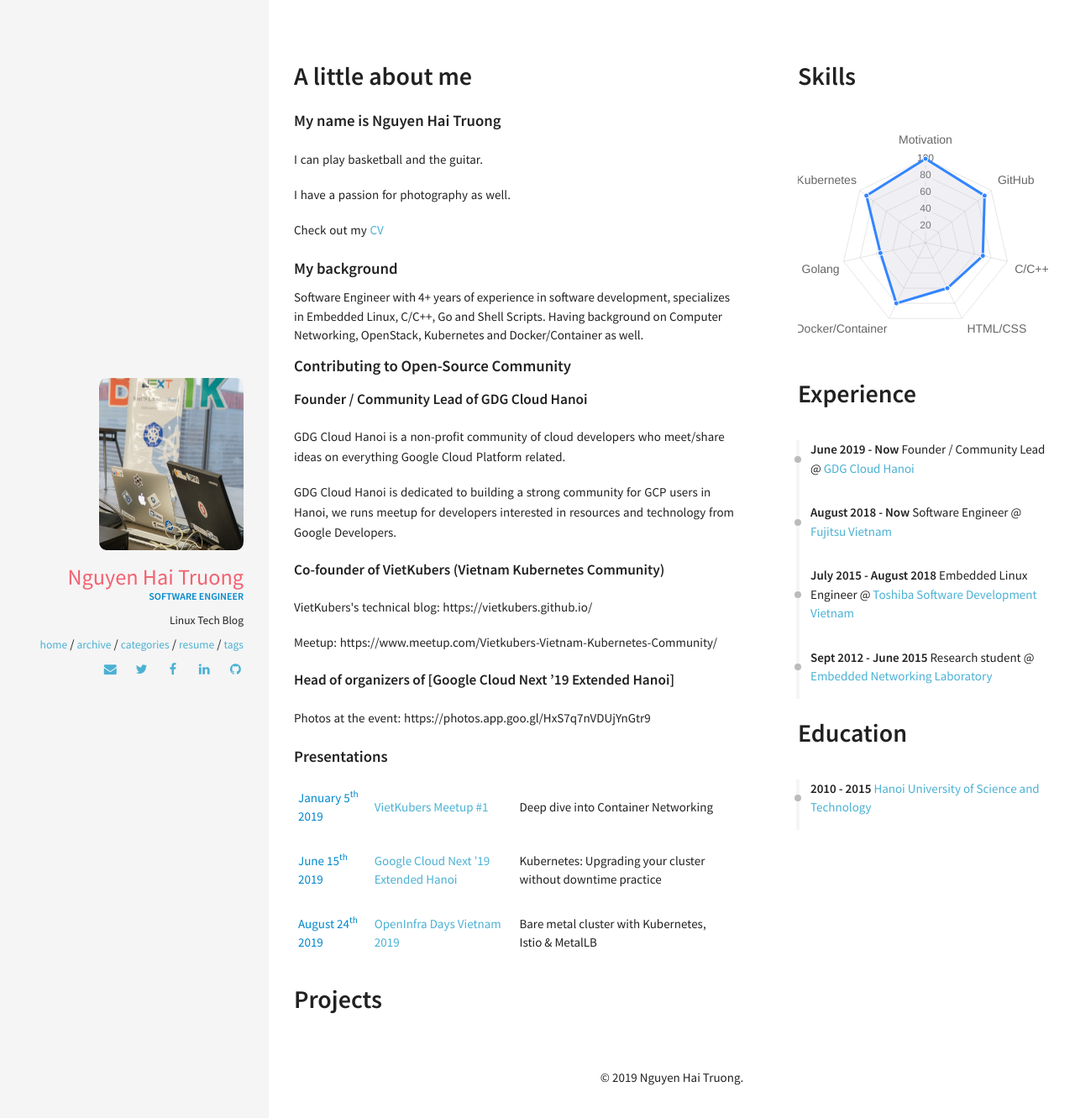
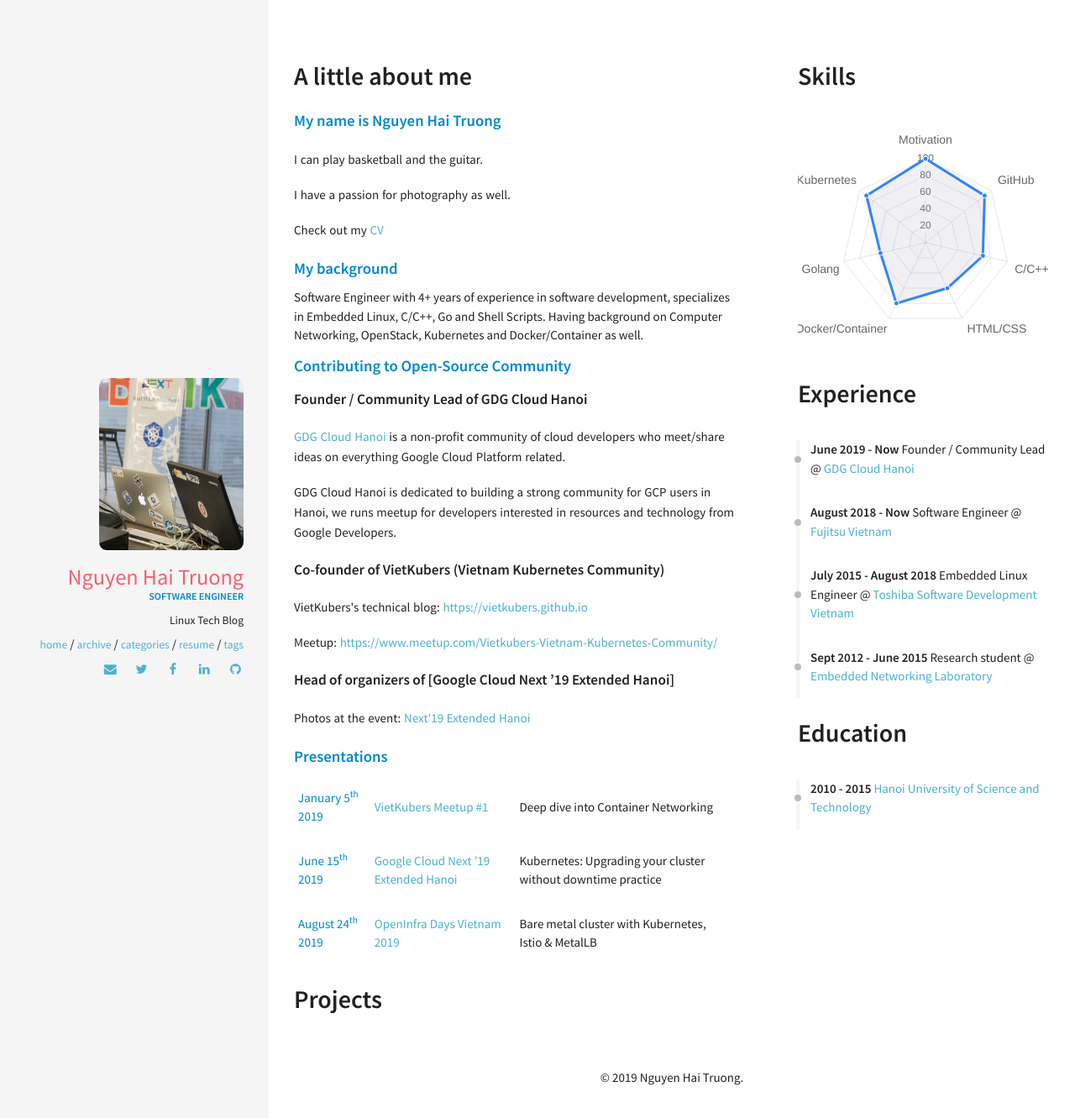
Before and after one commit to truongnh1992/truongnh1992.github.io, a Jekyll site: the page built from resume.html, in a window 1280 px wide. Shown: the top 1331 px of the page at 84% size. Built offline with Jekyll 4.4.1, drawn with Linux system fonts in a browser that asks for light colours; nearby versions of some CDN libraries.

Commit message:
Modify aboutme
Signed-off-by: Nguyen Hai Truong <truongnh@vn.fujitsu.com>

```diff
--- a/_includes/sections/about.html
+++ b/_includes/sections/about.html
@@ -2,7 +2,7 @@
 
 <div>
 
-<h4>My name is Nguyen Hai Truong</h4>
+<h4><font color="#08c">My name is Nguyen Hai Truong</font></h4>
 
 <p>I can play basketball and the guitar.</p>
 
@@ -10,27 +10,27 @@
 
 <p>Check out my <a href="https://haitruonghust.files.wordpress.com/2019/07/nguyenhaitruong-linuxsystemengineer-cv1.pdf">CV</a></p>
 
-<h4>My background</h4>
+<h4><font color="#08c">My background</font></h4>
 
 Software Engineer with 4+ years of experience in software development, specializes in Embedded Linux, C/C++, Go and Shell Scripts. Having background on Computer Networking, OpenStack, Kubernetes and Docker/Container as well.
 
-<h4>Contributing to Open-Source Community</h4>
+<h4><font color="#08c">Contributing to Open-Source Community</font></h4>
 
 <h5>Founder / Community Lead of GDG Cloud Hanoi</h5>
-<p>GDG Cloud Hanoi is a non-profit community of cloud developers who meet/share ideas on everything Google Cloud Platform related.</p>
+<p><a href="https://facebook.com/GDGCloudHanoi">GDG Cloud Hanoi</a> is a non-profit community of cloud developers who meet/share ideas on everything Google Cloud Platform related.</p>
 
 <p>GDG Cloud Hanoi is dedicated to building a strong community for GCP users in Hanoi, we runs meetup for developers interested in resources and technology from Google Developers.</p>
 
 <h5>Co-founder of VietKubers (Vietnam Kubernetes Community)</h5>
-<p>VietKubers's technical blog: https://vietkubers.github.io/</p>
-<p>Meetup: https://www.meetup.com/Vietkubers-Vietnam-Kubernetes-Community/</p>
+<p>VietKubers's technical blog: <a href="https://vietkubers.github.io">https://vietkubers.github.io</a></p>
+<p>Meetup: <a href="https://www.meetup.com/Vietkubers-Vietnam-Kubernetes-Community/">https://www.meetup.com/Vietkubers-Vietnam-Kubernetes-Community/</a></p>
 
 <h5>Head of organizers of [Google Cloud Next ’19 Extended Hanoi]</h5>
-<p>Photos at the event: https://photos.app.goo.gl/HxS7q7nVDUjYnGtr9</p>
+<p>Photos at the event: <a href="https://photos.app.goo.gl/HxS7q7nVDUjYnGtr9">Next'19 Extended Hanoi</a></p>
 
 
 
-<h4>Presentations</h4>
+<h4><font color="#08c">Presentations</font></h4>
 
 <table style="width:100%">
   <tr>
```
